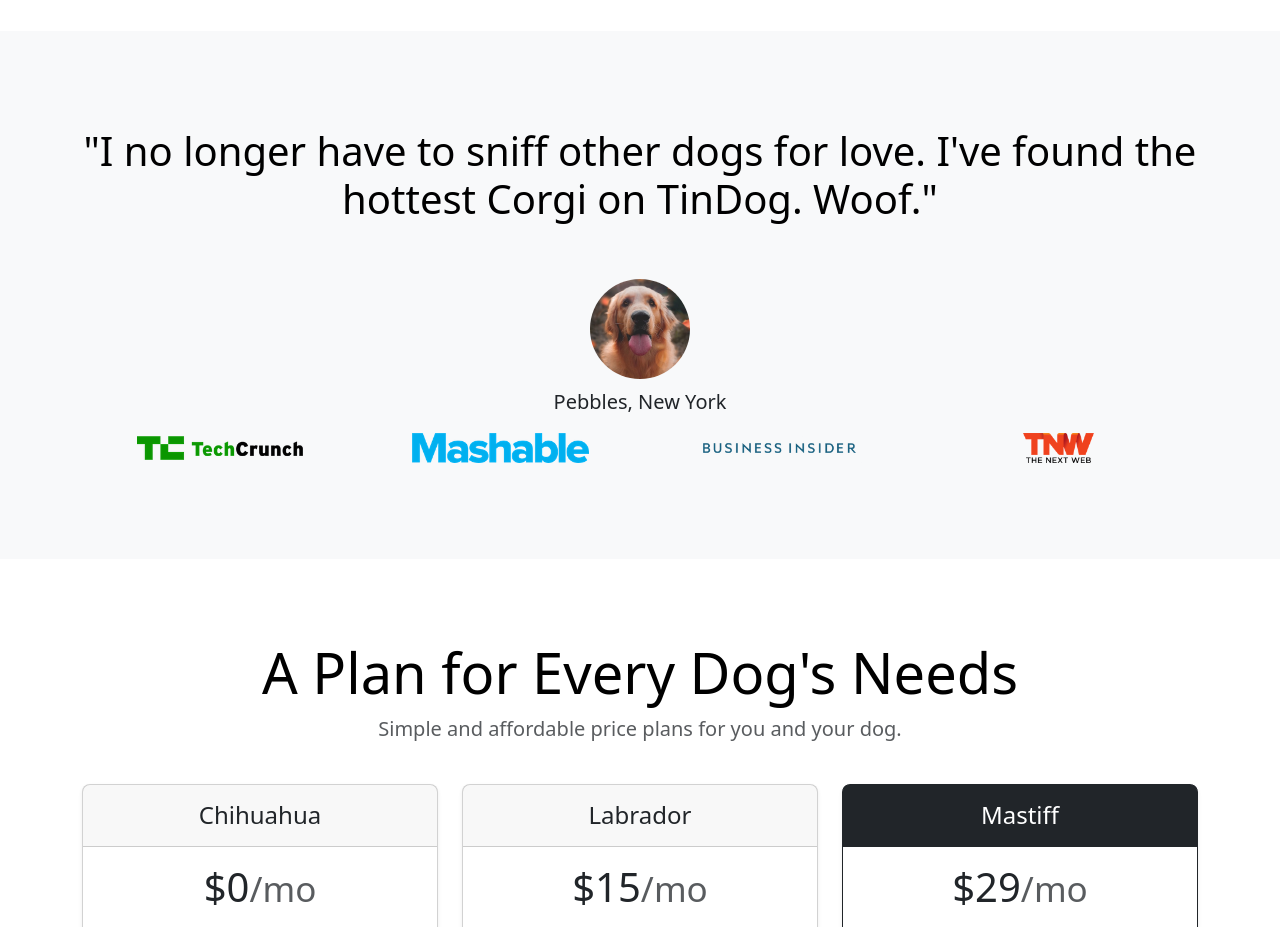
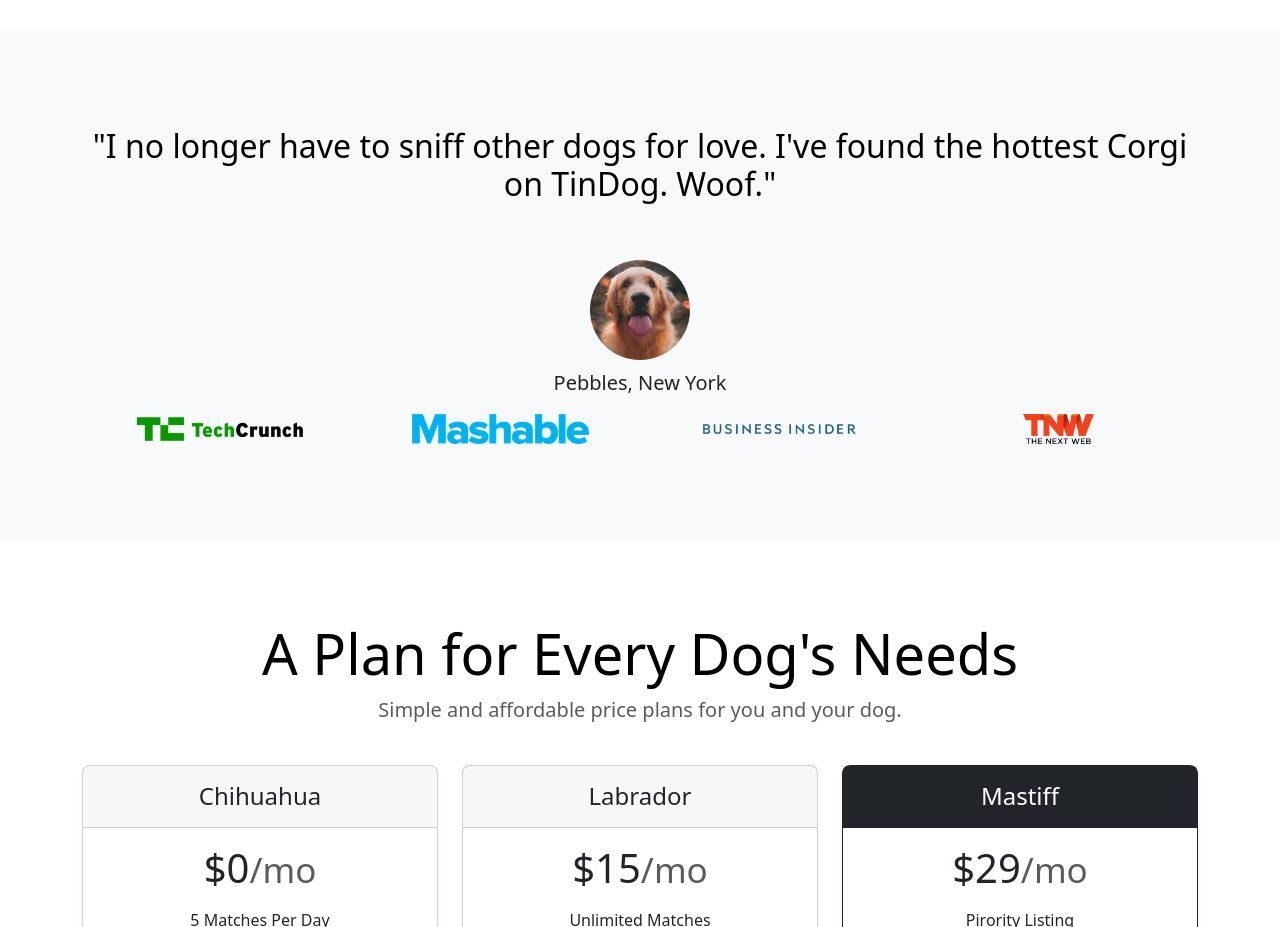
Before and after one commit to abmrabet/tindog-project, a plain HTML site: page index.html in a window 1280 px wide. Shown: the part 1000-1927 px from the top of the page. Drawn offline with nearby package versions, Linux system fonts and the light colour scheme.

Commit message:
Update index.html

```diff
--- a/index.html
+++ b/index.html
@@ -95,7 +95,7 @@
 <div class="my-5">
   <div class="p-5 text-center bg-body-tertiary">
     <div class="container py-5">
-      <h1 class="text-body-emphasis">"I no longer have to sniff other dogs for love. I've found the hottest Corgi on TinDog. Woof."</h1>
+      <h2 class="text-body-emphasis">"I no longer have to sniff other dogs for love. I've found the hottest Corgi on TinDog. Woof."</h2>
       <img src="./images/dog-img.jpg" alt="" class="profile-img mt-5">
       <p class="col-lg-8 mx-auto lead mt-2">
         Pebbles, New York
```
